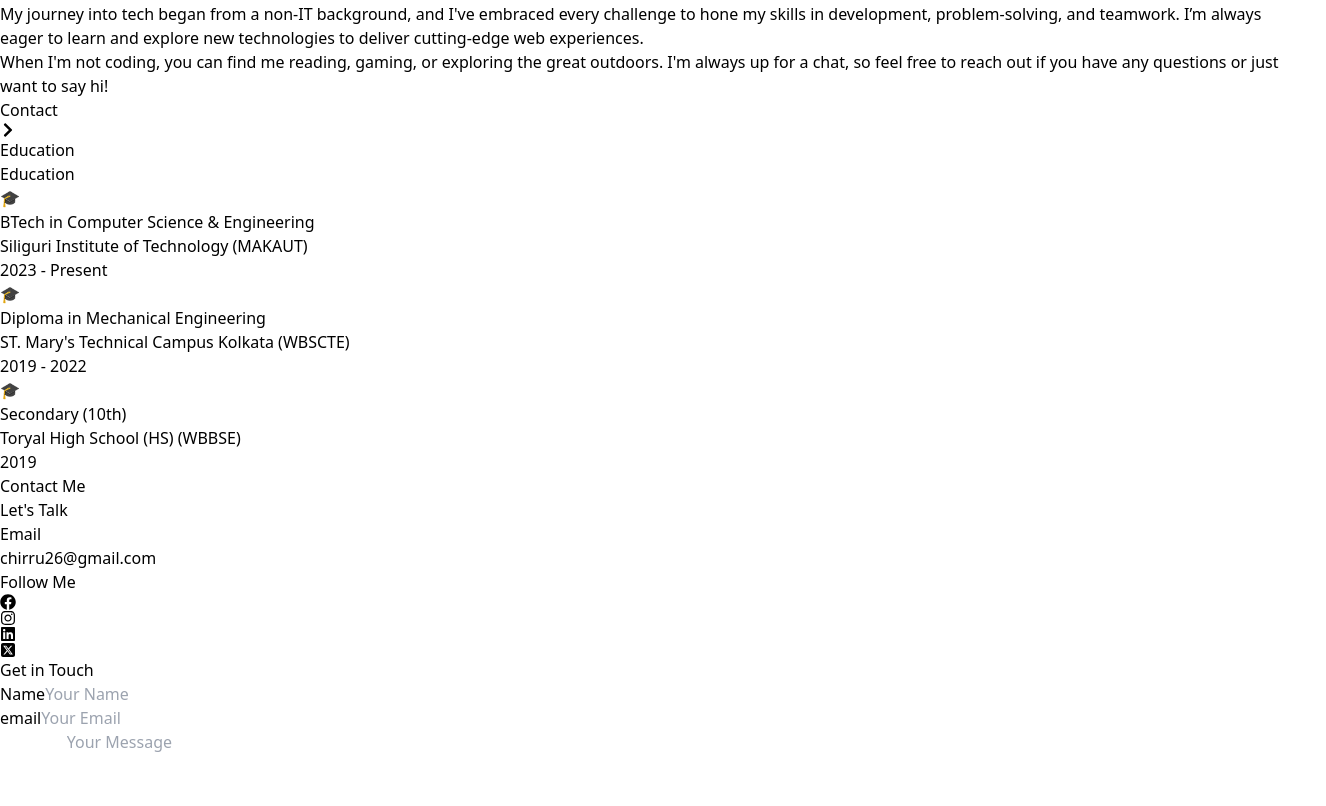
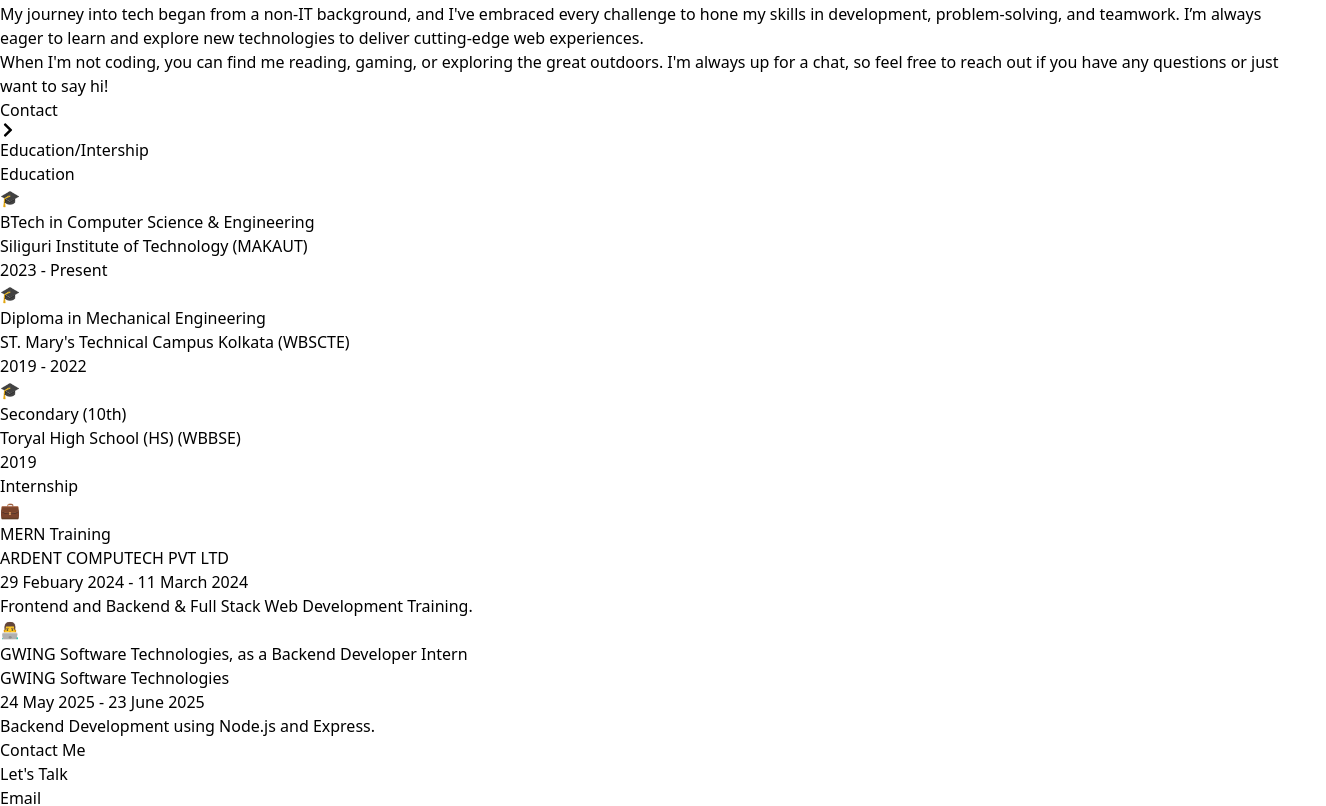
Before and after one commit to heychirru/Chirru-site, a React (Vite) app in the folder Frontend/: page / in a window 1280 px wide. Shown: the part 1360-2166 px from the top of the page, 1326 px wide, since content can reach past the window. Built offline with nearby package versions, Linux system fonts and the light colour scheme.

Commit message:
add intership section

```diff
--- a/Frontend/src/App.jsx
+++ b/Frontend/src/App.jsx
@@ -4,6 +4,7 @@ import Contact from './components/Contact'
 import Education from './components/Education'
 import Footer from './components/Footer'
 import Hero from './components/Hero'
+// import Internship from './components/Internship'
 import Navbar from './components/Navbar'
 // import Project from './components/Project'
 
@@ -14,6 +15,7 @@ const App = () => {
       <Hero/>
       <About/>
       <Education/>
+      {/* <Internship/> */}
       {/* <Project/> */}
       <Contact/>
       <Footer/>
--- a/Frontend/src/components/Education.jsx
+++ b/Frontend/src/components/Education.jsx
@@ -1,3 +1,5 @@
+import Internship from "./Internship";
+
 const education = [
   {
     degree: "BTech in Computer Science &  Engineering ",
@@ -19,32 +21,41 @@ const education = [
   },
 ];
 
-
 const Education = () => {
   return (
-    <section id='education' className='bg-gradient-to-r bg-gray-950 py-16 px-6'>
-      <div className='max-w-6xl mx-auto'>
-        <h2 className='text-4xl md:text-5xl font-extrabold text-center text-gray-300 mb-12'>Education </h2>
-        <div className='grid md:grid-cols-2 gap-12'>
+    <section id="education" className="bg-gradient-to-l bg-gray-950 py-16 px-6">
+      <div className="max-w-6xl mx-auto">
+        <h2 className="text-4xl md:text-5xl font-extrabold text-center text-gray-300 mb-12">
+          Education/Intership{" "}
+        </h2>
+        <div className="grid md:grid-cols-2 gap-12">
           {/* Education section */}
           <div>
-                <h3 className='text-3xl font-semibold text-gray-300 mb-6'>Education</h3>
+            <h3 className="text-3xl font-semibold text-gray-300 mb-6">
+              Education
+            </h3>
             {education.map((edu, index) => (
-                    <div key={index} className='flex items-start bg-gray-900 p-6 rounded-xl shadow-md hover:shadow-xl transition-transform transform hover:-translate-y-2 mb-6'>
-                        <div className='text-4xl mr-6 text-blue-500'>{edu.icon}</div>
+              <div
+                key={index}
+                className="flex items-start bg-gray-900 p-6 rounded-xl shadow-md hover:shadow-xl transition-transform transform hover:-translate-y-2 mb-6"
+              >
+                <div className="text-4xl mr-6 text-blue-500">{edu.icon}</div>
                 <div>
-                            <h4 className='text-xl font-bold text-gray-200'>{edu.degree}</h4>
-                            <p className='text-gray-300'>{edu.institution}</p>
-                            <p className='text-gray-300 text-sm italic'>{edu.year}</p>
-                            <p className='text-gray-300 mt-2'>{edu.description}</p>
+                  <h4 className="text-xl font-bold text-gray-200">
+                    {edu.degree}
+                  </h4>
+                  <p className="text-gray-300">{edu.institution}</p>
+                  <p className="text-gray-300 text-sm italic">{edu.year}</p>
+                  <p className="text-gray-300 mt-2">{edu.description}</p>
                 </div>
               </div>
             ))}
           </div>
+          {/* Internship section */}
+          <Internship />
         </div>
       </div>
     </section>
-  )
-}
-
-export default Education
+  );
+};
+export default Education;
--- /dev/null
+++ b/Frontend/src/components/Internship.jsx
@@ -0,0 +1,49 @@
+const internships = [
+  {
+    role: "MERN Training",
+    company: "ARDENT COMPUTECH PVT LTD",
+    duration: "29 Febuary 2024 - 11 March 2024",
+    description: "Frontend and Backend & Full Stack Web Development Training.",
+    icon: "💼",
+  },
+
+  {
+    role: "GWING Software Technologies, as a Backend Developer Intern",
+    company: "GWING Software Technologies",
+    duration: "24 May 2025 - 23 June 2025",
+    description: "Backend Development using Node.js and Express.",
+    icon: "👨‍💻",
+  },
+
+  // {
+  //   role: "Internship at GWING Software Technologies",
+  //   company: "GWING Software Technologies",
+  //   duration: "24 May 2025 - 23 June 2025",
+  //   description: "Worked on backend development using Node.js and Express.",
+  //   icon: "💼
+  // }
+];
+
+const Internship = () => (
+  <div>
+    <h3 className="text-3xl font-semibold text-gray-300 mb-6">
+      Internship
+    </h3>
+    {internships.map((intern, idx) => (
+      <div
+        key={idx}
+        className="flex items-start bg-gray-900 p-6 rounded-xl shadow-md hover:shadow-xl transition-transform transform hover:-translate-y-2 mb-6"
+      >
+        <div className="text-4xl mr-6 text-blue-500">{intern.icon}</div>
+        <div>
+          <h4 className="text-xl font-bold text-gray-200">{intern.role}</h4>
+          <p className="text-gray-300">{intern.company}</p>
+          <p className="text-gray-300 text-sm italic">{intern.duration}</p>
+          <p className="text-gray-300 mt-2">{intern.description}</p>
+        </div>
+      </div>
+    ))}
+  </div>
+);
+
+export default Internship;
--- a/Frontend/src/functions/buttom.js
+++ b/Frontend/src/functions/buttom.js
@@ -7,7 +7,7 @@ import "../Css/Hero.css";
 
 // JavaScript function to redirect to Instagram
 function redirectToInstagram() {
-    window.open('https://www.instagram.com/it_chirru/', '_blank', 'noopener,noreferrer');
+    window.open('https://www.instagram.com/chir.ru_26t/', '_blank', 'noopener,noreferrer');
 }
 
 const Hero = () => {
```
Lines whose indentation alone changed are shown as unchanged.
